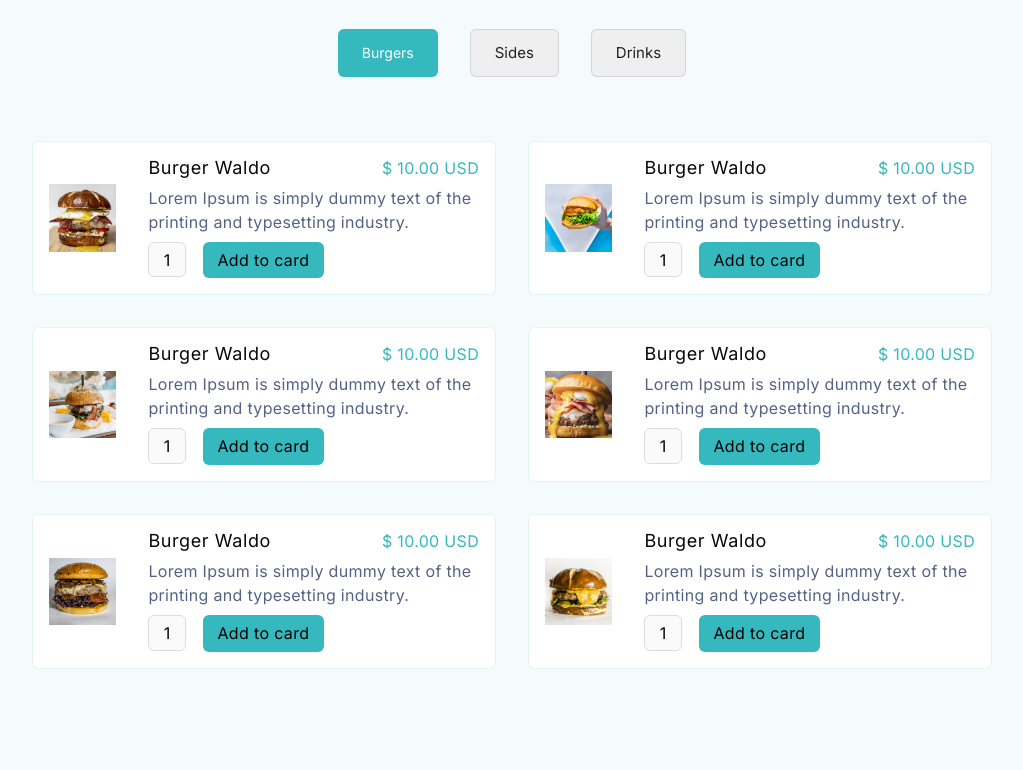
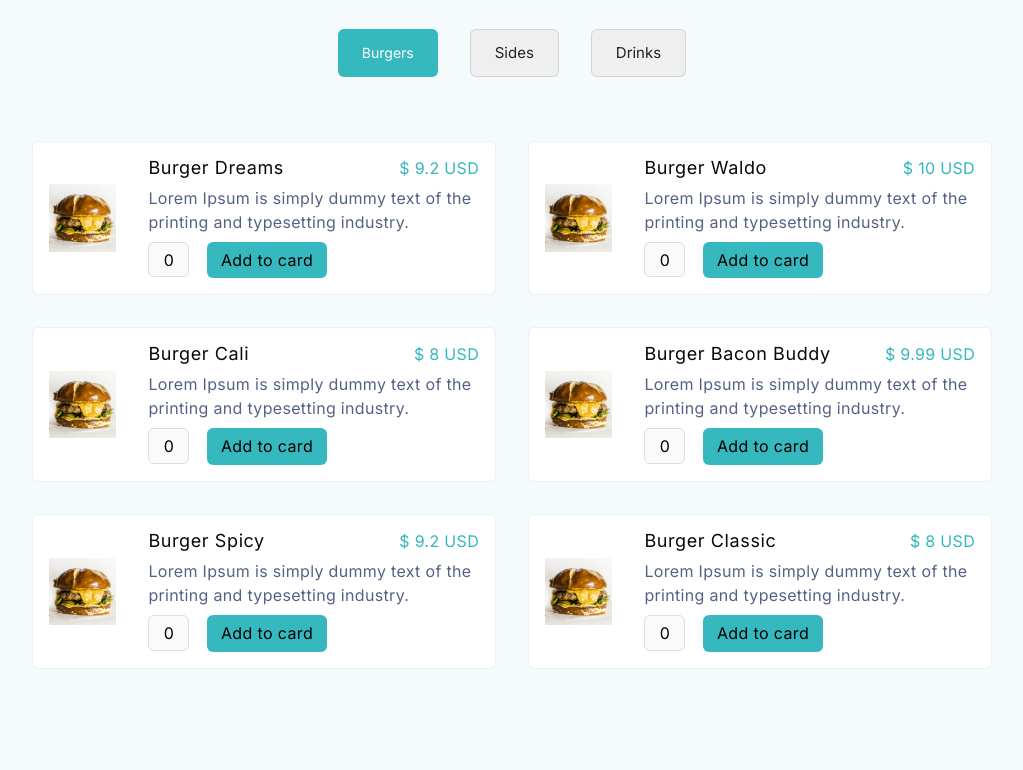
Before and after one commit to KolipakaSrinivas/Takeaway-delivery, a website: page index.html in a window 1280 px wide. Shown: the part 2310-3080 px from the top of the page, without its empty margins (128-1151 px from the left). Drawn offline with nearby package versions, Linux system fonts and the light colour scheme.

Commit message:
complated cards rendring

```diff
--- a/index.html
+++ b/index.html
@@ -59,7 +59,6 @@
             src="./public/images/logs/humber.png"
             alt="menubar"
             id="menuber"
-            onclick="menutoggle()"
           />
         </div>
       </div>
@@ -168,133 +167,6 @@
           <button>Drinks</button>
         </div>
         <div id="section-four-card-list">
-          <!-- card-->
-          <div class="card">
-            <div class="card-img-container">
-              <img src="./public/images/card-imgs/card-1.png" alt="img" />
-            </div>
-            <div class="card-content">
-              <div class="card-content-heading">
-                <h3>Burger Waldo</h3>
-                <p>$ 10.00 USD</p>
-              </div>
-              <p>
-                Lorem Ipsum is simply dummy text of the printing and typesetting
-                industry.
-              </p>
-              <div class="card-content-btns">
-                <button class="primary">1</button>
-                <button class="secondary">Add to card</button>
-              </div>
-            </div>
-          </div>
-          <!-- card-->
-          <!-- card-->
-          <div class="card">
-            <div class="card-img-container">
-              <img src="./public/images/card-imgs/card-2.png" alt="img" />
-            </div>
-            <div class="card-content">
-              <div class="card-content-heading">
-                <h3>Burger Waldo</h3>
-                <p>$ 10.00 USD</p>
-              </div>
-              <p>
-                Lorem Ipsum is simply dummy text of the printing and typesetting
-                industry.
-              </p>
-              <div class="card-content-btns">
-                <button class="primary">1</button>
-                <button class="secondary">Add to card</button>
-              </div>
-            </div>
-          </div>
-          <!-- card-->
-          <!-- card-->
-          <div class="card">
-            <div class="card-img-container">
-              <img src="./public/images/card-imgs/card-3.png" alt="img" />
-            </div>
-            <div class="card-content">
-              <div class="card-content-heading">
-                <h3>Burger Waldo</h3>
-                <p>$ 10.00 USD</p>
-              </div>
-              <p>
-                Lorem Ipsum is simply dummy text of the printing and typesetting
-                industry.
-              </p>
-              <div class="card-content-btns">
-                <button class="primary">1</button>
-                <button class="secondary">Add to card</button>
-              </div>
-            </div>
-          </div>
-          <!-- card-->
-          <!-- card-->
-          <div class="card">
-            <div class="card-img-container">
-              <img src="./public/images/card-imgs/card-4.png" alt="img" />
-            </div>
-            <div class="card-content">
-              <div class="card-content-heading">
-                <h3>Burger Waldo</h3>
-                <p>$ 10.00 USD</p>
-              </div>
-              <p>
-                Lorem Ipsum is simply dummy text of the printing and typesetting
-                industry.
-              </p>
-              <div class="card-content-btns">
-                <button class="primary">1</button>
-                <button class="secondary">Add to card</button>
-              </div>
-            </div>
-          </div>
-          <!-- card-->
-          <!-- card-->
-          <div class="card">
-            <div class="card-img-container">
-              <img src="./public/images/card-imgs/card-5.png" alt="img" />
-            </div>
-            <div class="card-content">
-              <div class="card-content-heading">
-                <h3>Burger Waldo</h3>
-                <p>$ 10.00 USD</p>
-              </div>
-              <p>
-                Lorem Ipsum is simply dummy text of the printing and typesetting
-                industry.
-              </p>
-              <div class="card-content-btns">
-                <button class="primary">1</button>
-                <button class="secondary">Add to card</button>
-              </div>
-            </div>
-          </div>
-          <!-- card-->
-          <!-- card-->
-          <div class="card">
-            <div class="card-img-container">
-              <img src="./public/images/card-imgs/card-6.png" alt="img" />
-            </div>
-            <div class="card-content">
-              <div class="card-content-heading">
-                <h3>Burger Waldo</h3>
-                <p>$ 10.00 USD</p>
-              </div>
-              <p>
-                Lorem Ipsum is simply dummy text of the printing and typesetting
-                industry.
-              </p>
-              <div class="card-content-btns">
-                <button class="primary">1</button>
-                <button class="secondary">Add to card</button>
-              </div>
-            </div>
-          </div>
-          <!-- card-->
-        </div>
       </div>
     </section>
     <section>
--- a/javascript.js
+++ b/javascript.js
@@ -1,30 +1,77 @@
-const jsonFilePath = "data.json";
+document.getElementById("menuber").addEventListener("click", function () {
+  document.body.classList.toggle("open");
+});
 
-// Function to toggle menu
-const menutoggle = () => document.body.classList.toggle("open");
+const cardListContainer = document.getElementById("section-four-card-list");
 
-// Variable to store JSON data
+// Define the path to your JSON file (no import statement for JSON)
+const jsonFilePath = "./data.json";
+
 let jsonData;
 
-// Fetch the JSON data
-async function fetchingData() {
+async function fetchData() {
   try {
     const response = await fetch(jsonFilePath);
-
     if (!response.ok) {
-      throw new Error("Network response was not ok");
+      throw new Error("Network is not okay");
     }
-
     jsonData = await response.json();
-    call(); // Call another function after jsonData is populated
+    generateCards(jsonData);
   } catch (error) {
-    console.error('Error fetching or parsing JSON data:', error);
+    console.error("Fetch data is not okay", error);
   }
 }
 
-fetchingData();
+// Call the fetchData function to start fetching the JSON data
 
-// Function to work with jsonData after it's populated
-function call() {
-    console.log(jsonData);
+function generateCards(cards) {
+  let html = "";
+  cards.forEach((element) => {
+    html += `
+    <div class="card">
+    <div class="card-img-container">
+    <img src="./public/images/card-imgs/card-6.png" alt="img" />
+      </div>
+      <div class="card-content">
+        <div class="card-content-heading">
+        <h3>${element.name}</h3>
+        <p>$ ${element.price} USD</p>
+        </div>
+        <p>
+        ${element.description}
+        </p>
+        <div class="card-content-btns">
+        <button class="primary">${element.count ? element.count : 0}</button>
+        <button class="secondary" data-button-id=${
+          element.id
+        }>Add to card</button>
+        </div>
+        </div>
+        </div>
+        `;
+  });
+  cardListContainer.innerHTML = html;
+
+  document.querySelectorAll(".secondary").forEach((element) => {
+    element.addEventListener("click", addCart);
+  });
 }
+
+const cartArray = [];
+
+function addCart(event) {
+  let id = this.getAttribute("data-button-id");
+  jsonData.forEach((element) => {
+    if (id == element.id) {
+      cartArray.push({
+        ...element,
+        count: 1
+      });
+    }
+    generateCards(cartArray);
+  });
+}
+
+
+
+fetchData();
```
